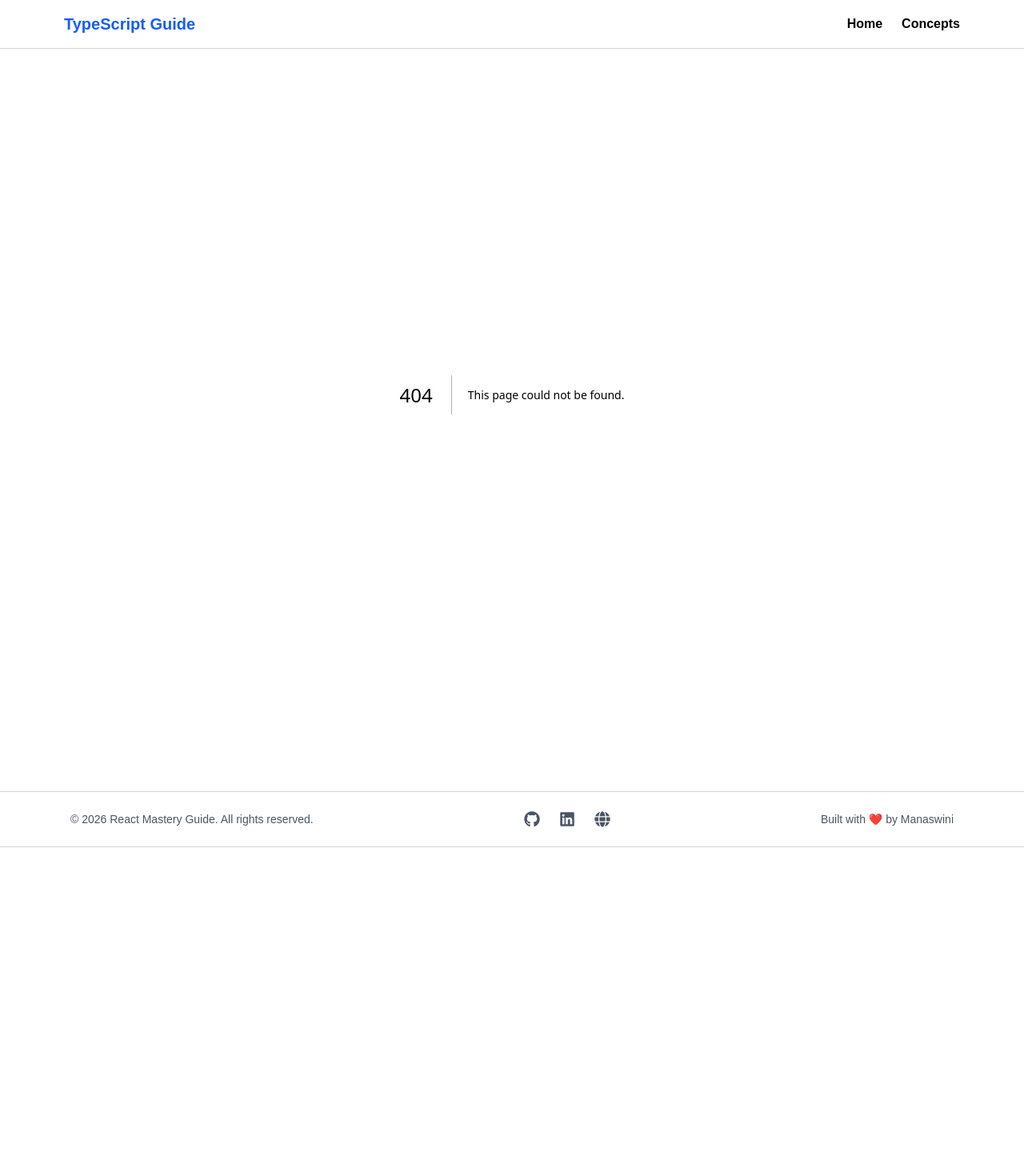
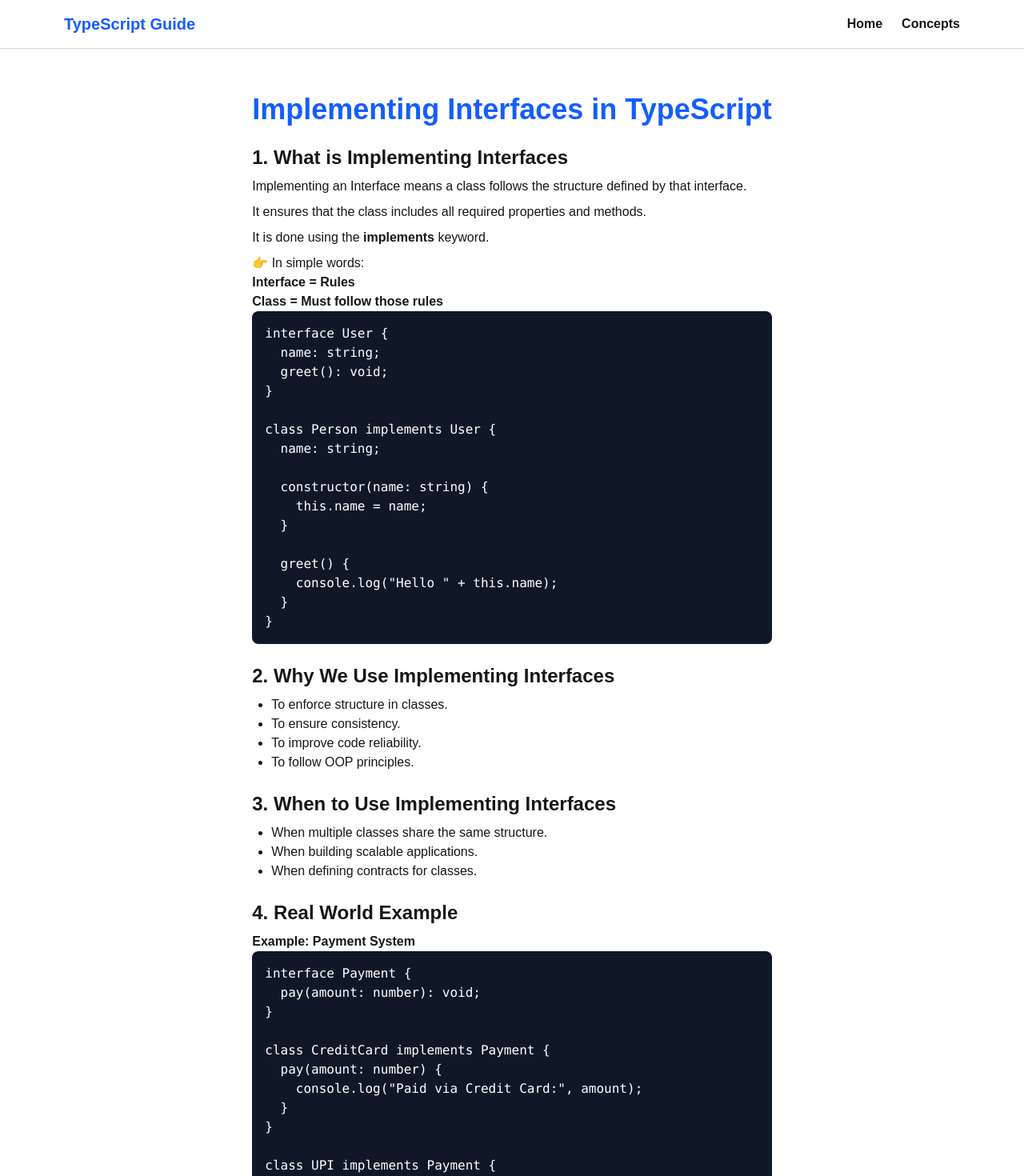
Before and after one commit to Monisasmal/Type-script-Concept, a Next.js app: page /concepts/ImplementingInterfaces in a window 1280 px wide. Before the commit this address had no page. Shown: the top 1470 px of the page at 80% size. Before the commit the page ends 1059 px from the top, so only its background shows below. Built offline with nearby package versions, Linux system fonts and the light colour scheme.

Commit message:
first commit

```diff
--- /dev/null
+++ b/src/app/concepts/ImplementingInterfaces/page.tsx
@@ -0,0 +1,193 @@
+export default function ImplementingInterfaces() {
+  return (
+    <div className="max-w-5xl mx-auto p-6">
+
+      <h1 className="text-4xl font-bold text-blue-600 mb-6">
+        Implementing Interfaces in TypeScript
+      </h1>
+
+      {/* 1. What */}
+      <section className="mb-6">
+        <h2 className="text-2xl font-semibold mb-2">
+          1. What is Implementing Interfaces
+        </h2>
+
+        <p>
+          Implementing an Interface means a class follows the structure defined by that interface.
+        </p>
+
+        <p className="mt-2">
+          It ensures that the class includes all required properties and methods.
+        </p>
+
+        <p className="mt-2">
+          It is done using the <b>implements</b> keyword.
+        </p>
+
+        <p className="mt-2">
+          👉 In simple words:
+          <br />
+          <b>Interface = Rules</b> <br />
+          <b>Class = Must follow those rules</b>
+        </p>
+
+        <pre className="bg-gray-900 text-white p-4 rounded-lg">
+{`interface User {
+  name: string;
+  greet(): void;
+}
+
+class Person implements User {
+  name: string;
+
+  constructor(name: string) {
+    this.name = name;
+  }
+
+  greet() {
+    console.log("Hello " + this.name);
+  }
+}`}
+        </pre>
+
+      </section>
+
+      {/* 2. Why */}
+      <section className="mb-6">
+        <h2 className="text-2xl font-semibold mb-2">
+          2. Why We Use Implementing Interfaces
+        </h2>
+
+        <ul className="list-disc ml-6">
+          <li>To enforce structure in classes.</li>
+          <li>To ensure consistency.</li>
+          <li>To improve code reliability.</li>
+          <li>To follow OOP principles.</li>
+        </ul>
+
+      </section>
+
+      {/* 3. When */}
+      <section className="mb-6">
+        <h2 className="text-2xl font-semibold mb-2">
+          3. When to Use Implementing Interfaces
+        </h2>
+
+        <ul className="list-disc ml-6">
+          <li>When multiple classes share the same structure.</li>
+          <li>When building scalable applications.</li>
+          <li>When defining contracts for classes.</li>
+        </ul>
+
+      </section>
+
+      {/* 4. Real World */}
+      <section className="mb-6">
+        <h2 className="text-2xl font-semibold mb-2">
+          4. Real World Example
+        </h2>
+
+        <p><b>Example: Payment System</b></p>
+
+        <pre className="bg-gray-900 text-white p-4 rounded-lg">
+{`interface Payment {
+  pay(amount: number): void;
+}
+
+class CreditCard implements Payment {
+  pay(amount: number) {
+    console.log("Paid via Credit Card:", amount);
+  }
+}
+
+class UPI implements Payment {
+  pay(amount: number) {
+    console.log("Paid via UPI:", amount);
+  }
+}`}
+        </pre>
+
+        <p className="mt-2">
+          👉 All payment methods must follow same structure.
+        </p>
+
+      </section>
+
+      {/* 5. More Examples */}
+      <section className="mb-6">
+        <h2 className="text-2xl font-semibold mb-2">
+          5. More Examples
+        </h2>
+
+        <p><b>Example 1: Multiple Interfaces</b></p>
+
+        <pre className="bg-gray-900 text-white p-4 rounded-lg">
+{`interface Name {
+  name: string;
+}
+
+interface Age {
+  age: number;
+}
+
+class Person implements Name, Age {
+  name: string;
+  age: number;
+
+  constructor(name: string, age: number) {
+    this.name = name;
+    this.age = age;
+  }
+}`}
+        </pre>
+
+        <p className="mt-4"><b>Example 2: Method Enforcement</b></p>
+
+        <pre className="bg-gray-900 text-white p-4 rounded-lg">
+{`interface Shape {
+  area(): number;
+}
+
+class Circle implements Shape {
+  area() {
+    return 3.14 * 5 * 5;
+  }
+}`}
+        </pre>
+
+        <p className="mt-4"><b>Example 3: Missing Implementation Error</b></p>
+
+        <pre className="bg-gray-900 text-white p-4 rounded-lg">
+{`interface User {
+  name: string;
+}
+
+class Person implements User {
+  // ❌ Error: name is missing
+}`}
+        </pre>
+
+      </section>
+
+      {/* 6. Issue */}
+      <section>
+        <h2 className="text-2xl font-semibold mb-2">
+          6. If Not Used What Issue May Occur
+        </h2>
+
+        <ul className="list-disc ml-6">
+          <li>No standard structure across classes.</li>
+          <li>Inconsistent implementation.</li>
+          <li>Hard to maintain large applications.</li>
+          <li>More bugs and confusion.</li>
+        </ul>
+
+        <p className="mt-2">
+          Implementing interfaces ensures consistency and scalability.
+        </p>
+
+      </section>
+
+    </div>
+  );
+}
--- a/src/app/concepts/page.tsx
+++ b/src/app/concepts/page.tsx
@@ -44,6 +44,7 @@ const concept = [
      {name: "What are Static Properties?", path:"/concepts/StaticProperties"},
      {name: "What are GettersSetters?", path:"/concepts/GettersSetters"},
      {name: "What is Abstract Class?", path:"/concepts/AbstractClasses"},
+     {name: "Implementing Interfaces in TypeScript?", path:"/concepts/ImplementingInterfaces"},
 ];
 
 export default function Concepts(){
```
